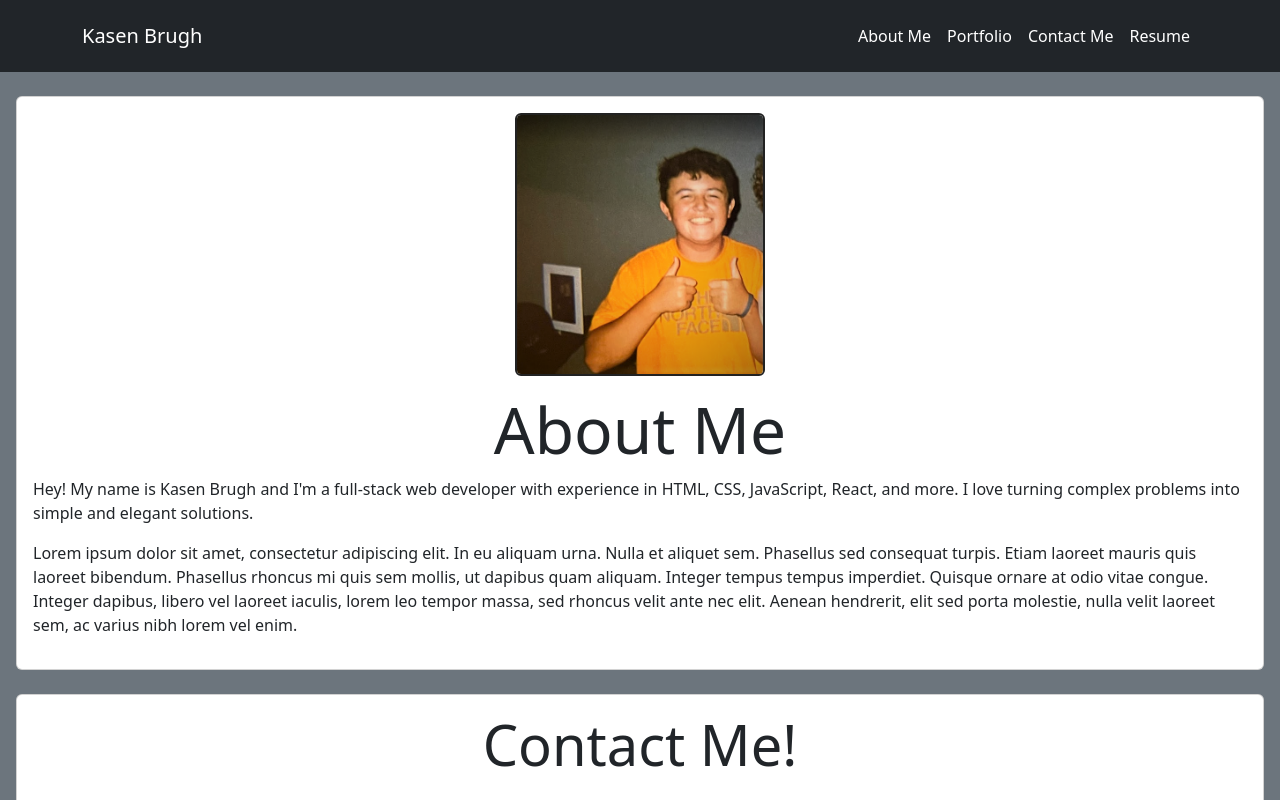
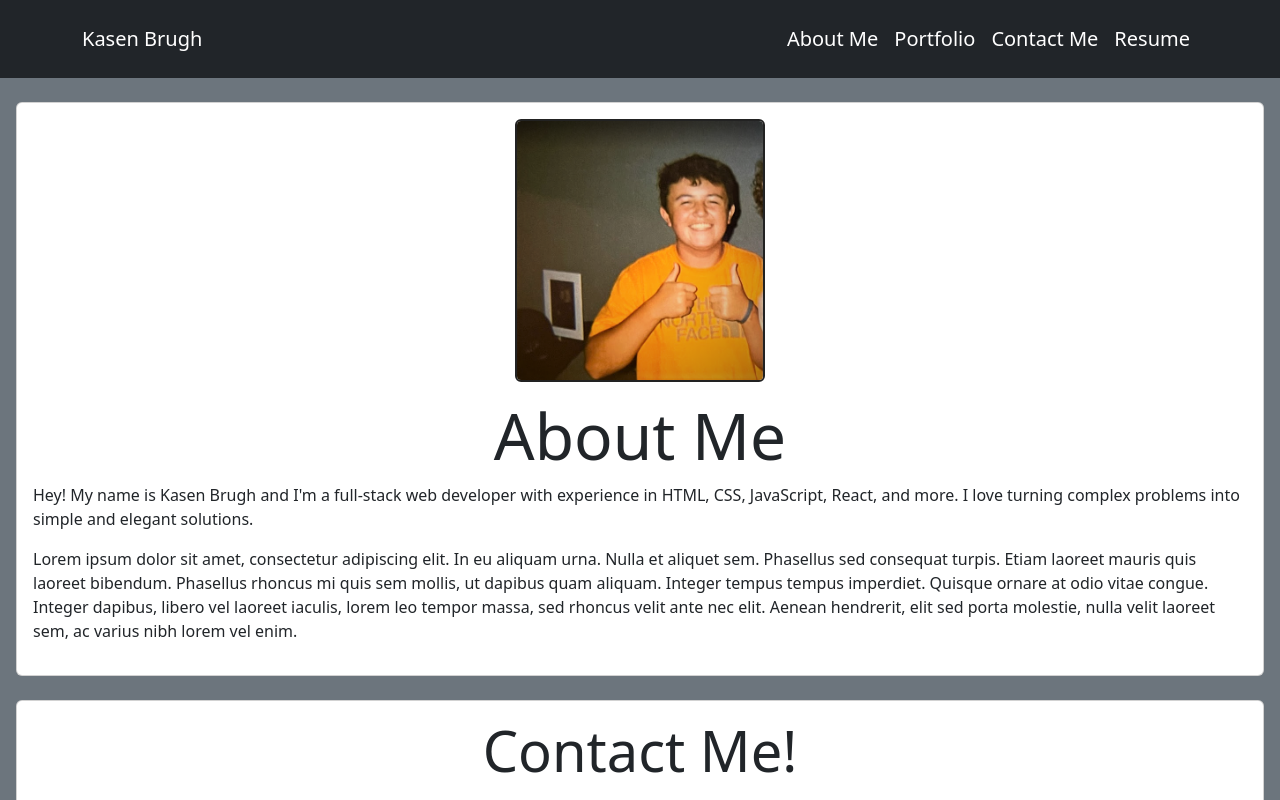
Before and after one commit to BrughK/react-portfolio, a React (Create React App) app: page / in a window 1280 px wide. Shown: the top 800 px of the page. Built offline with nearby package versions, Linux system fonts and the light colour scheme.

Commit message:
added navbar styling to make hover effect

```diff
--- /dev/null
+++ b/src/components/Comp.css
@@ -0,0 +1,10 @@
+.hover-class:hover {
+    font-size: 23px;
+    transition: ease .5s;
+    opacity: 50%;
+}
+
+.hover-class {
+    transition: ease .5s;
+    font-size:  20px;
+}
--- a/src/components/NavBar.js
+++ b/src/components/NavBar.js
@@ -3,21 +3,35 @@ import Container from "react-bootstrap/Container";
 import Nav from "react-bootstrap/Nav";
 import Navbar from "react-bootstrap/Navbar";
 import Resume from "../assets/Kasen Brugh SWE Resume.pdf";
+import "./Comp.css";
 
 function NavBar() {
   return (
     <>
       <Navbar bg="dark" variant="dark">
         <Container>
-          <Navbar.Brand href="#home">Kasen Brugh</Navbar.Brand>
+          <Navbar.Brand
+            className="hover-class"
+            href="https://github.com/BrughK"
+            target="_blank"
+            rel="noreferrer"
+          >
+            Kasen Brugh
+          </Navbar.Brand>
 
           <Navbar.Collapse className="justify-content-end">
             <Navbar.Text>
               <Nav className="me-auto">
-                <Nav.Link href="#about-me">About Me</Nav.Link>
-                <Nav.Link href="#portfolio">Portfolio</Nav.Link>
-                <Nav.Link href="#contact">Contact Me</Nav.Link>
-                <Nav.Link href="#resume">
+                <Nav.Link className="hover-class" href="#about-me">
+                  About Me
+                </Nav.Link>
+                <Nav.Link className="hover-class" href="#portfolio">
+                  Portfolio
+                </Nav.Link>
+                <Nav.Link className="hover-class" href="#contact">
+                  Contact Me
+                </Nav.Link>
+                <Nav.Link className="hover-class" href="#resume">
                   <a
                     href={Resume}
                     target="_blank"
```
